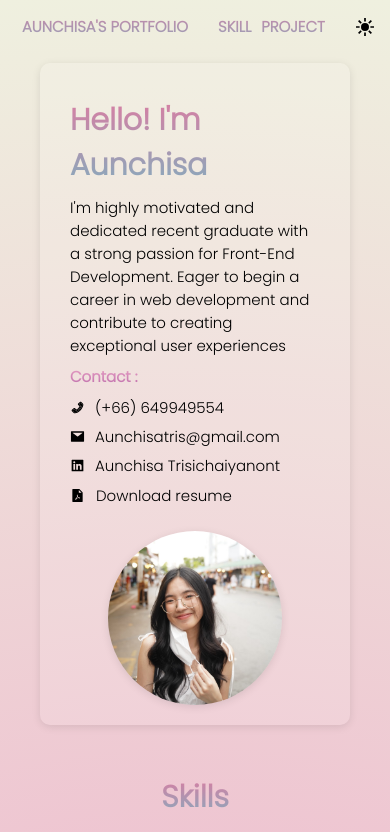
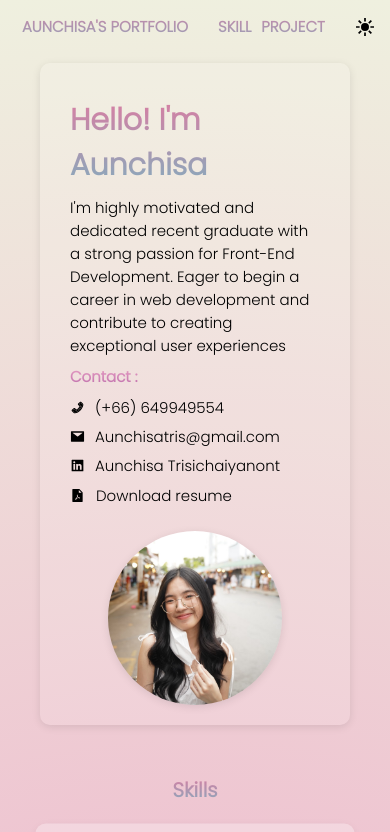
Before and after one commit to Spritetris/myportfolio, a React (Create React App) app: page / in a window 390 px wide. Shown: the top 832 px of the page. Built offline with nearby package versions, Linux system fonts and the light colour scheme; a web font is replaced by a local one.

Commit message:
change-fontsize

```diff
--- a/src/components/Home.css
+++ b/src/components/Home.css
@@ -108,6 +108,9 @@ button {
     font-size: 15px;
     padding: 5px 20px;
   }
+  .title3{
+    font-size: 20px;
+  }
   .content{
     font-size: 15px;
     padding: 3px 20px;
@@ -123,5 +126,6 @@ button {
     margin: 0px;
     margin-bottom: 10px;
     width:60%;
+    height: 60%;
   }
 }
```
